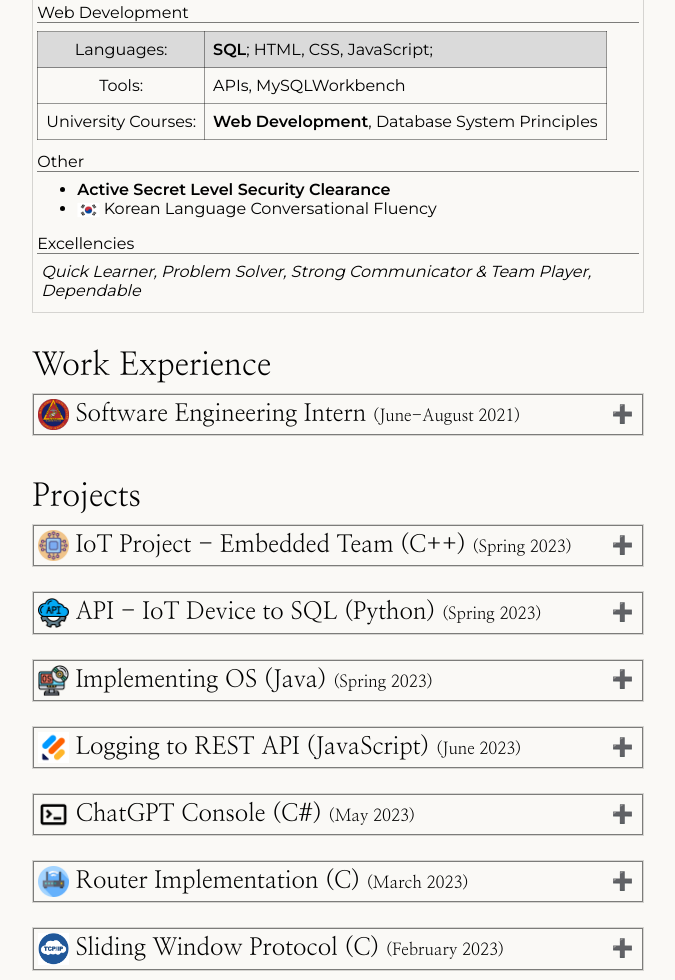
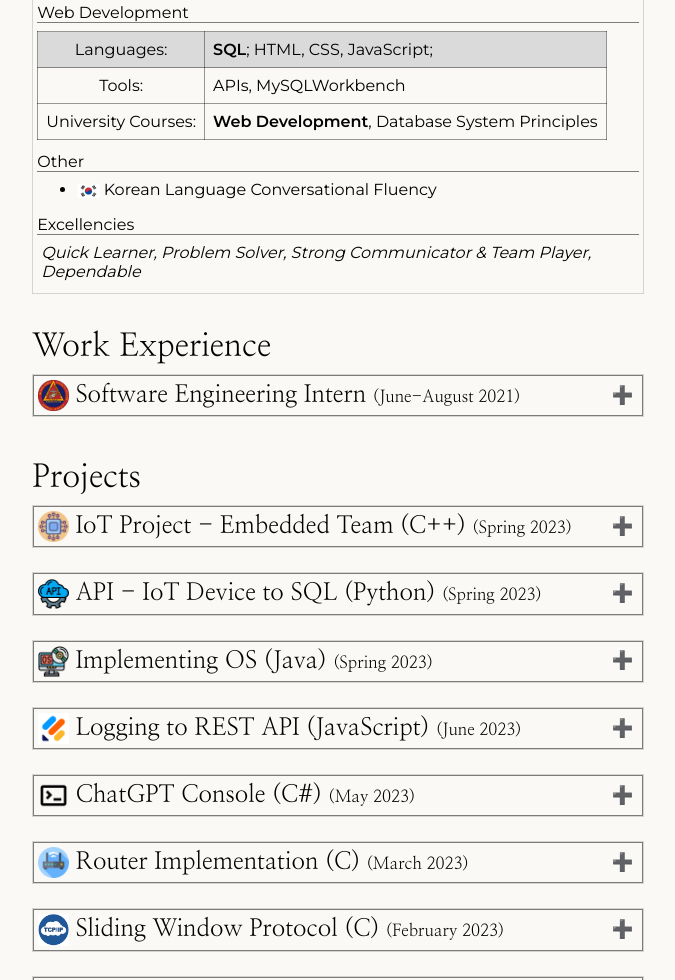
Before and after one commit to Jackson-Wheeler/Jackson-Wheeler.github.io, a plain HTML site: page index.html in a window 1280 px wide. Shown: the part 1607-2587 px from the top of the page, without its empty margins (302-977 px from the left). Drawn offline with nearby package versions, Linux system fonts and the light colour scheme.

Commit message:
Updates
- other skills section

```diff
--- a/index.html
+++ b/index.html
@@ -196,12 +196,6 @@
                     <h3>Other</h3>
                     <ul>
                         <li>
-                            <!-- <img src="/images/document_icon.png"
-                            title="Document icon" alt="Document icon"
-                            width="40"> -->
-                            <p><strong>Active Secret Level Security Clearance</strong></p>
-                        </li>
-                        <li>
 							<p><img src="/images/south_korea_flag.png" title="South Korean Flag" alt="Small South Korean Flag" height="20">
 							Korean Language Conversational Fluency</p>
                         </li>
```
